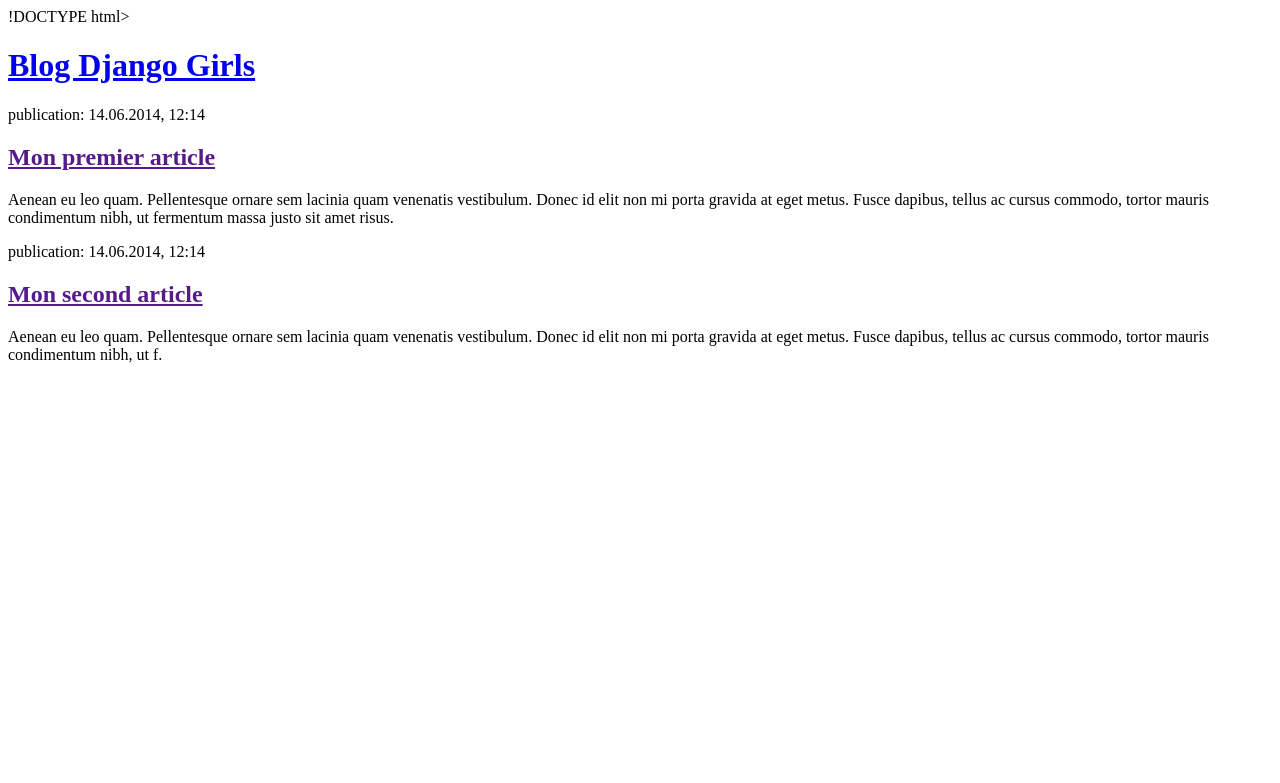
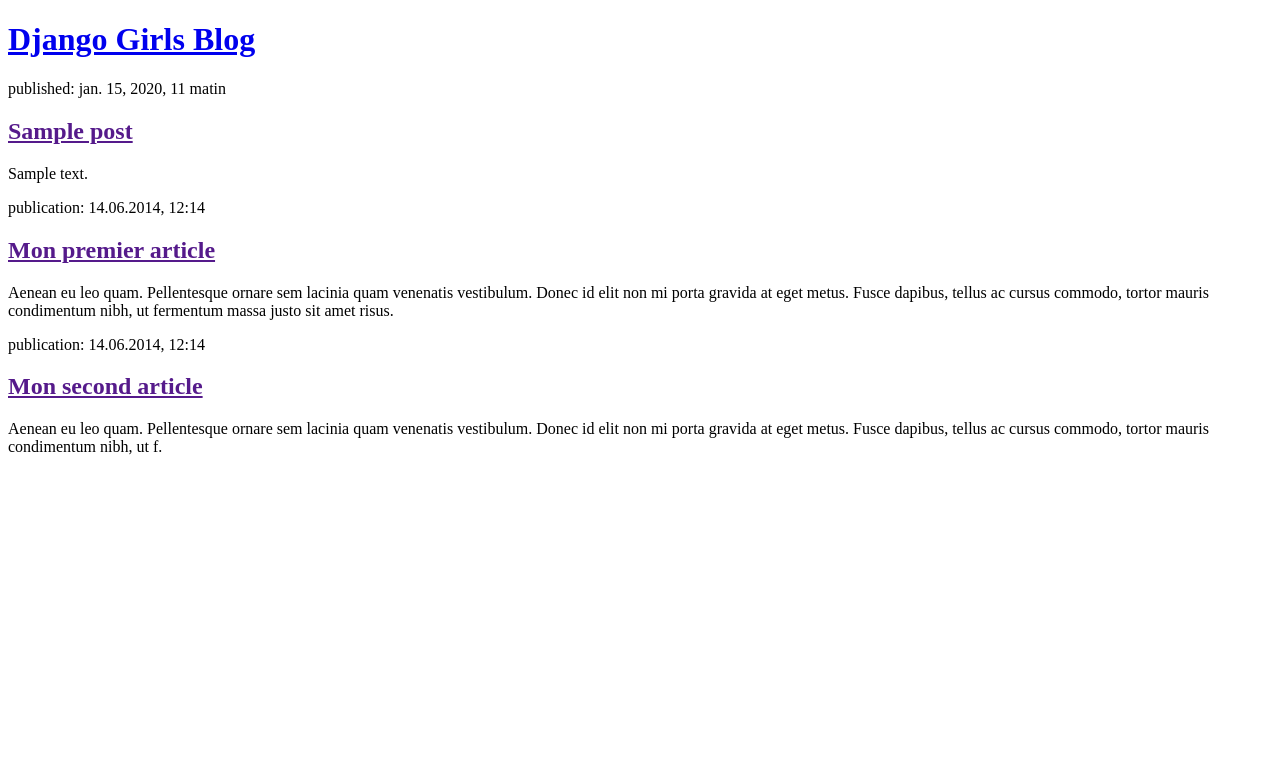
Before and after one commit to seydouna/mon-nouveau-blog, a Django app: template blog/templates/blog/post_list.html in a window 1280 px wide. Shown: the top 783 px of the page. Run offline with Django 3.2, Linux system fonts and the light colour scheme; the template is opened without the code that fills it: values that come from a table or form of the project are taken from there, others are empty; tables that the repository leaves empty hold one stand-in row (values such as "Sample post").

Commit message:
Modification des templates to afficher les posts contenus dans la base de données.

```diff
--- a/blog/templates/blog/post_list.html
+++ b/blog/templates/blog/post_list.html
@@ -1,13 +1,20 @@
-!DOCTYPE html>
+<!DOCTYPE html>
 <html>
     <head>
         <title>Blog Django Girls</title>
     </head>
     <body>
         <header>
-            <h1><a href="/">Blog Django Girls</a></h1>
+            <h1><a href="/">Django Girls Blog</a></h1>
         </header>
 
+        {% for post in posts %}
+            <article>
+                <time>published: {{ post.published_date }}</time>
+                <h2><a href="">{{ post.title }}</a></h2>
+                <p>{{ post.text|linebreaksbr }}</p>
+            </article>
+        {% endfor %}
         <article>
             <time>publication: 14.06.2014, 12:14</time>
             <h2><a href="">Mon premier article</a></h2>
--- a/blog/views.py
+++ b/blog/views.py
@@ -1,5 +1,7 @@
 from django.shortcuts import render
+from django.utils import timezone
+from .models import Post
 
-# Create your views here.
 def post_list(request):
+    posts = Post.objects.filter(published_date__lte=timezone.now()).order_by('published_date')
     return render(request, 'blog/post_list.html', {})
```
